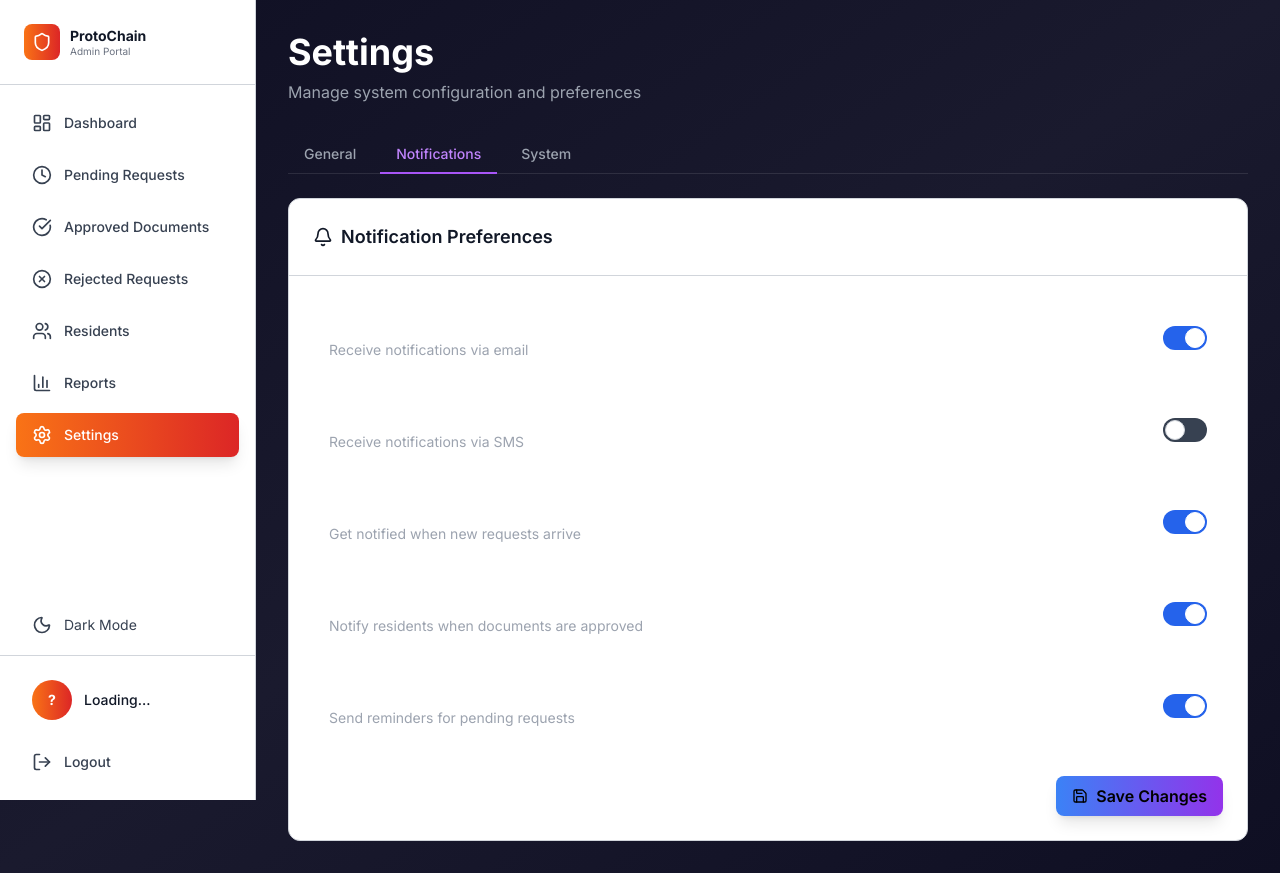
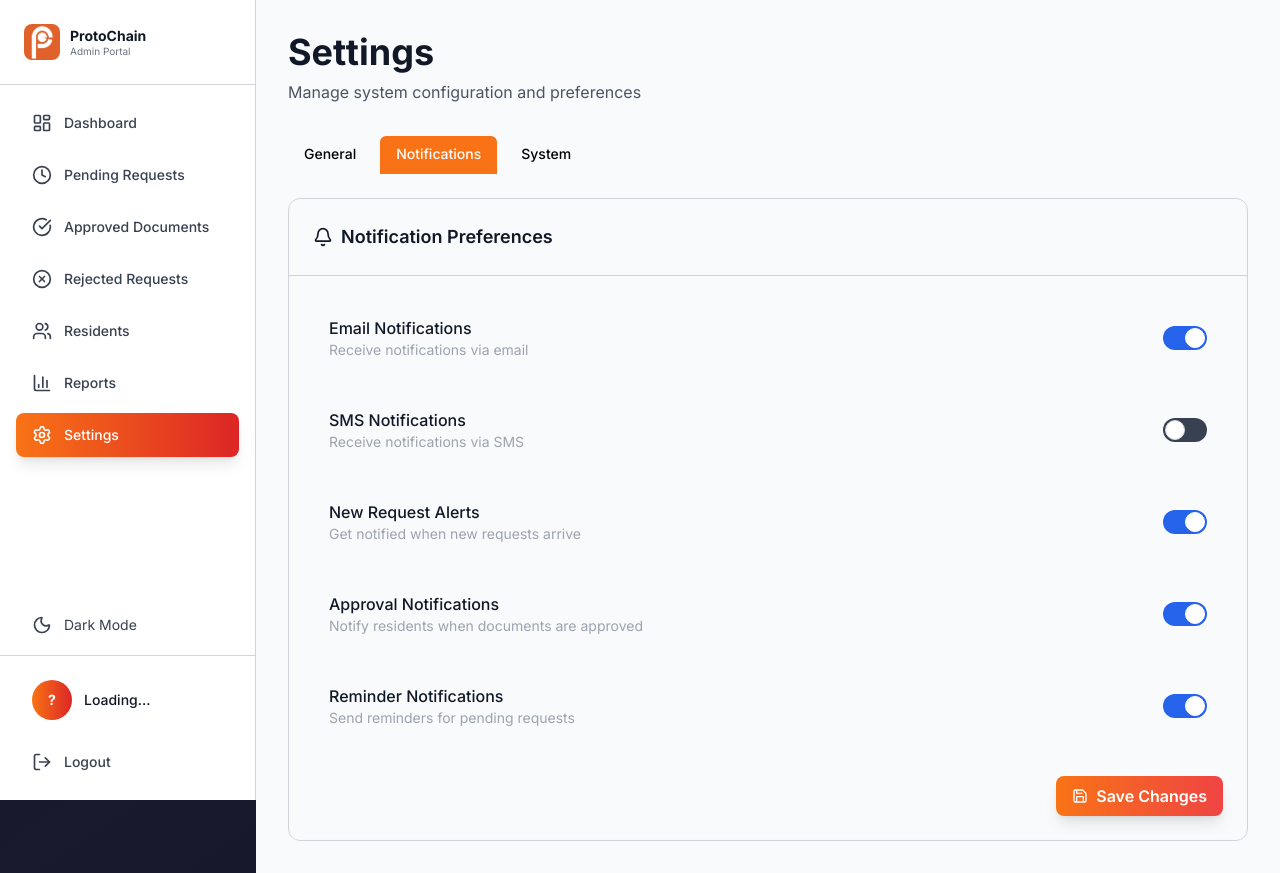
Before and after one commit to KimmelDevs/protochain, a Next.js app: page /settings in a window 1280 px wide. Both pictures are taken after a click on the button "Notifications". Built offline with nearby package versions, Linux system fonts and the light colour scheme; no server answers; the database is empty.

Commit message:
Added Logo and added light mode in Settings

```diff
--- a/src/app/(admin)/settings/page.tsx
+++ b/src/app/(admin)/settings/page.tsx
@@ -197,14 +197,7 @@ export default function SettingsPage() {
     showSuccess('System settings updated successfully!');
   };
 
-  // ── Toggle helper ───────────────────────────────────────────────────────────
-  const Toggle = ({
-    checked,
-    onChange,
-  }: {
-    checked: boolean;
-    onChange: (checked: boolean) => void;
-  }) => (
+  const Toggle = ({ checked, onChange }: { checked: boolean; onChange: (checked: boolean) => void }) => (
     <label className="relative inline-flex items-center cursor-pointer">
       <input
         type="checkbox"
@@ -212,7 +205,7 @@ export default function SettingsPage() {
         onChange={e => onChange(e.target.checked)}
         className="sr-only peer"
       />
-      <div className="w-11 h-6 bg-gray-700 peer-focus:outline-none rounded-full peer peer-checked:after:translate-x-full peer-checked:after:border-white after:content-[''] after:absolute after:top-[2px] after:left-[2px] after:bg-white after:border-gray-300 after:border after:rounded-full after:h-5 after:w-5 after:transition-all peer-checked:bg-blue-600" />
+      <div className="w-11 h-6 bg-gray-700 dark:bg-gray-400 peer-focus:outline-none rounded-full peer peer-checked:after:translate-x-full peer-checked:after:border-white after:content-[''] after:absolute after:top-[2px] after:left-[2px] after:bg-white after:border-gray-300 after:border after:rounded-full after:h-5 after:w-5 after:transition-all peer-checked:bg-blue-600" />
     </label>
   );
 
@@ -220,14 +213,13 @@ export default function SettingsPage() {
 
   const generalContent = loadingInfo ? (
     <div className="flex items-center justify-center py-20">
-      <Loader2 className="w-8 h-8 animate-spin text-blue-400" />
+      <Loader2 className="w-8 h-8 animate-spin text-blue-400 dark:text-blue-500" />
     </div>
   ) : (
     <div className="space-y-6">
-      {/* Barangay Info Card */}
-      <Card>
+      <Card className="bg-white/5 dark:bg-white/5">
         <CardHeader>
-          <CardTitle className="flex items-center gap-2">
+          <CardTitle className="flex items-center gap-2 text-gray-900 dark:text-white">
             <Building2 className="w-5 h-5" />
             Barangay Information
           </CardTitle>
@@ -273,21 +265,28 @@ export default function SettingsPage() {
             rows={3}
           />
           <div className="flex justify-end">
-            <Button onClick={handleSaveBarangayInfo} disabled={savingInfo} className="gap-2">
+            <Button
+              onClick={handleSaveBarangayInfo}
+              disabled={savingInfo}
+              className="gap-2 text-white bg-gradient-to-r from-orange-500 to-red-500 hover:from-red-500 hover:to-orange-500 disabled:opacity-50"
+            >
               {savingInfo ? (
-                <><Loader2 className="w-4 h-4 animate-spin" />Saving...</>
+                <>
+                  <Loader2 className="w-4 h-4 animate-spin" />Saving...
+                </>
               ) : (
-                <><Save className="w-4 h-4" />Save Changes</>
+                <>
+                  <Save className="w-4 h-4" />Save Changes
+                </>
               )}
             </Button>
           </div>
         </CardContent>
       </Card>
 
-      {/* Logo Upload Card */}
-      <Card>
+      <Card className="bg-white/5 dark:bg-white/5">
         <CardHeader>
-          <CardTitle>Barangay Logo</CardTitle>
+          <CardTitle className="text-gray-900 dark:text-white">Barangay Logo</CardTitle>
         </CardHeader>
         <CardContent>
           <input
@@ -298,7 +297,7 @@ export default function SettingsPage() {
             onChange={handleLogoUpload}
           />
           <div className="flex items-center gap-6">
-            <div className="w-32 h-32 bg-white/5 rounded-lg flex items-center justify-center border-2 border-dashed border-white/20 overflow-hidden shrink-0">
+            <div className="w-32 h-32 bg-white/5 dark:bg-white/10 rounded-lg flex items-center justify-center border-2 border-dashed border-white/20 dark:border-white/10 overflow-hidden shrink-0">
               {barangayInfo.logo_url ? (
                 <img
                   src={barangayInfo.logo_url}
@@ -306,12 +305,12 @@ export default function SettingsPage() {
                   className="w-full h-full object-cover"
                 />
               ) : (
-                <Building2 className="w-16 h-16 text-gray-400" />
+                <Building2 className="w-16 h-16 text-gray-400 dark:text-gray-500" />
               )}
             </div>
             <div>
-              <p className="text-sm text-gray-400 mb-1">Upload your barangay logo</p>
-              <p className="text-xs text-gray-500 mb-3">PNG or JPG — stored in documents bucket</p>
+              <p className="text-sm text-gray-400 dark:text-gray-400 mb-1">Upload your barangay logo</p>
+              <p className="text-xs text-gray-500 dark:text-gray-500 mb-3">PNG or JPG — stored in documents bucket</p>
               <Button
                 variant="outline"
                 className="gap-2"
@@ -332,9 +331,9 @@ export default function SettingsPage() {
   );
 
   const notificationsContent = (
-    <Card>
+    <Card className="bg-white/5 dark:bg-white/5">
       <CardHeader>
-        <CardTitle className="flex items-center gap-2">
+        <CardTitle className="flex items-center gap-2 text-gray-900 dark:text-white">
           <Bell className="w-5 h-5" />
           Notification Preferences
         </CardTitle>
@@ -347,10 +346,10 @@ export default function SettingsPage() {
           { key: 'approvalNotifications', label: 'Approval Notifications', desc: 'Notify residents when documents are approved' },
           { key: 'reminderNotifications', label: 'Reminder Notifications', desc: 'Send reminders for pending requests' },
         ].map(({ key, label, desc }) => (
-          <div key={key} className="flex items-center justify-between p-4 bg-white/5 rounded-lg">
+          <div key={key} className="flex items-center justify-between p-4 bg-white/5 dark:bg-white/10 rounded-lg">
             <div>
-              <p className="text-white font-medium">{label}</p>
-              <p className="text-sm text-gray-400">{desc}</p>
+              <p className="text-gray-900 dark:text-white font-medium">{label}</p>
+              <p className="text-sm text-gray-400 dark:text-gray-400">{desc}</p>
             </div>
             <Toggle
               checked={notificationSettings[key as keyof typeof notificationSettings] as boolean}
@@ -359,7 +358,10 @@ export default function SettingsPage() {
           </div>
         ))}
         <div className="flex justify-end pt-4">
-          <Button onClick={handleSaveNotifications} className="gap-2">
+          <Button
+            onClick={handleSaveNotifications}
+            className="gap-2 text-white bg-gradient-to-r from-orange-500 to-red-500 hover:from-red-500 hover:to-orange-500"
+          >
             <Save className="w-4 h-4" />Save Changes
           </Button>
         </div>
@@ -369,9 +371,9 @@ export default function SettingsPage() {
 
   const systemContent = (
     <div className="space-y-6">
-      <Card>
+      <Card className="bg-white/5 dark:bg-white/5">
         <CardHeader>
-          <CardTitle className="flex items-center gap-2">
+          <CardTitle className="flex items-center gap-2 text-gray-900 dark:text-white">
             <SettingsIcon className="w-5 h-5" />
             System Configuration
           </CardTitle>
@@ -396,10 +398,10 @@ export default function SettingsPage() {
             value={systemSettings.allowedFileTypes}
             onChange={e => setSystemSettings({ ...systemSettings, allowedFileTypes: e.target.value })}
           />
-          <div className="flex items-center justify-between p-4 bg-white/5 rounded-lg">
+          <div className="flex items-center justify-between p-4 bg-white/5 dark:bg-white/10 rounded-lg">
             <div>
-              <p className="text-white font-medium">Require Email Verification</p>
-              <p className="text-sm text-gray-400">Users must verify email before making requests</p>
+              <p className="text-gray-900 dark:text-white font-medium">Require Email Verification</p>
+              <p className="text-sm text-gray-400 dark:text-gray-400">Users must verify email before making requests</p>
             </div>
             <Toggle
               checked={systemSettings.requireVerification}
@@ -407,36 +409,57 @@ export default function SettingsPage() {
             />
           </div>
           <div className="flex justify-end">
-            <Button onClick={handleSaveSystem} className="gap-2">
-              <Save className="w-4 h-4" />Save Changes
+            <Button
+              onClick={handleSaveBarangayInfo}
+              disabled={savingInfo}
+              className="gap-2 text-white bg-gradient-to-r from-orange-500 to-red-500 hover:from-red-500 hover:to-orange-500 disabled:opacity-50"
+            >
+              {savingInfo ? (
+                <>
+                  <Loader2 className="w-4 h-4 animate-spin" />Saving...
+                </>
+              ) : (
+                <>
+                  <Save className="w-4 h-4" />Save Changes
+                </>
+              )}
             </Button>
           </div>
         </CardContent>
       </Card>
 
-      <Card>
+      <Card className="bg-white/5 dark:bg-white/5">
         <CardHeader>
-          <CardTitle className="flex items-center gap-2">
+          <CardTitle className="flex items-center gap-2 text-gray-900 dark:text-white">
             <Shield className="w-5 h-5" />
             Security Settings
           </CardTitle>
         </CardHeader>
         <CardContent className="space-y-4">
-          <Alert variant="warning" title="Blockchain Configuration">
+          {/* Alert visible in both light and dark mode */}
+          <Alert
+            variant="warning"
+            className="bg-orange-100 text-orange-900 dark:bg-orange-600 dark:text-white"
+          >
             Blockchain settings should only be modified by system administrators.
             Contact your IT department for assistance.
           </Alert>
+
           <div className="grid grid-cols-1 md:grid-cols-2 gap-4">
             <div>
-              <p className="text-sm text-gray-400 mb-2">Blockchain Network</p>
-              <p className="text-white font-medium">Ethereum Sepolia Testnet</p>
+              <p className="text-sm text-gray-700 dark:text-gray-400 mb-2">Blockchain Network</p>
+              <p className="text-gray-900 dark:text-white font-medium">Ethereum Sepolia Testnet</p>
             </div>
             <div>
-              <p className="text-sm text-gray-400 mb-2">Smart Contract</p>
-              <p className="text-white font-mono text-xs">0x1234...5678</p>
+              <p className="text-sm text-gray-700 dark:text-gray-400 mb-2">Smart Contract</p>
+              <p className="text-gray-900 dark:text-white font-mono text-xs">0x1234...5678</p>
             </div>
           </div>
-          <Button variant="outline" className="gap-2">
+
+          <Button
+            variant="outline"
+            className="gap-2 text-black dark:text-white border-gray-400 dark:border-gray-600 hover:bg-orange-100 dark:hover:bg-orange-700"
+          >
             <Key className="w-4 h-4" />
             Manage API Keys
           </Button>
@@ -452,49 +475,31 @@ export default function SettingsPage() {
   ];
 
   return (
-    <div className="min-h-screen p-4 lg:p-8">
+    <div className="min-h-screen bg-gray-50 dark:bg-[#0f0f23] p-4 lg:p-8 transition-colors">
       <div className="max-w-5xl mx-auto">
 
-        {/* Header */}
-        <motion.div
-          initial={{ opacity: 0, y: 20 }}
-          animate={{ opacity: 1, y: 0 }}
-          className="mb-8"
-        >
-          <h1 className="text-3xl md:text-4xl font-bold text-white mb-2">Settings</h1>
-          <p className="text-gray-400">Manage system configuration and preferences</p>
+        <motion.div initial={{ opacity: 0, y: 20 }} animate={{ opacity: 1, y: 0 }} className="mb-8">
+          <h1 className="text-3xl md:text-4xl font-bold text-gray-900 dark:text-white mb-2">Settings</h1>
+          <p className="text-gray-600 dark:text-gray-400">Manage system configuration and preferences</p>
         </motion.div>
 
         {/* Alerts */}
         {successMessage && (
-          <motion.div
-            initial={{ opacity: 0, y: -10 }}
-            animate={{ opacity: 1, y: 0 }}
-            className="mb-6"
-          >
+          <motion.div initial={{ opacity: 0, y: -10 }} animate={{ opacity: 1, y: 0 }} className="mb-6">
             <Alert variant="success" onClose={() => setSuccessMessage('')}>
               {successMessage}
             </Alert>
           </motion.div>
         )}
         {errorMessage && (
-          <motion.div
-            initial={{ opacity: 0, y: -10 }}
-            animate={{ opacity: 1, y: 0 }}
-            className="mb-6"
-          >
+          <motion.div initial={{ opacity: 0, y: -10 }} animate={{ opacity: 1, y: 0 }} className="mb-6">
             <Alert variant="error" onClose={() => setErrorMessage('')}>
               {errorMessage}
             </Alert>
           </motion.div>
         )}
 
-        {/* Tabs */}
-        <motion.div
-          initial={{ opacity: 0, y: 20 }}
-          animate={{ opacity: 1, y: 0 }}
-          transition={{ delay: 0.1 }}
-        >
+        <motion.div initial={{ opacity: 0, y: 20 }} animate={{ opacity: 1, y: 0 }} transition={{ delay: 0.1 }}>
           <Tabs tabs={tabs} defaultValue="general" />
         </motion.div>
 
--- a/src/app/components/layout/AdminSidebar.tsx
+++ b/src/app/components/layout/AdminSidebar.tsx
@@ -17,6 +17,7 @@ import {
   Moon,
   Sun
 } from 'lucide-react';
+import Image from "next/image";
 
 const menuItems = [
   { label: 'Dashboard', href: '/admindashboard', icon: LayoutDashboard },
@@ -102,8 +103,14 @@ export default function AdminSidebar() {
       {/* Logo */}
       <div className="p-6 border-b border-gray-300 dark:border-white/10 flex-shrink-0">
         <Link href="/" className="flex items-center gap-2.5">
-          <div className="w-9 h-9 rounded-lg bg-gradient-to-r from-orange-500 to-red-600 flex items-center justify-center">
-            <Shield className="w-5 h-5 text-white" />
+          <div className="w-9 h-9 rounded-lg overflow-hidden flex items-center justify-center">
+            <Image
+              src="/protochain_logo2.jpg"
+              alt="ProtoChain Logo"
+              width={36}
+              height={36}
+              priority
+            />
           </div>
 
           <div className="flex flex-col">
--- a/src/app/components/ui/Tabs.tsx
+++ b/src/app/components/ui/Tabs.tsx
@@ -26,11 +26,11 @@ export default function Tabs({ tabs, defaultValue }: TabsProps) {
             onClick={() => setActiveTab(tab.value)}
             className={`
               px-4 py-2 font-medium text-sm transition-all duration-200
-              border-b-2 -mb-px
+              border-b-2 -mb-px rounded-t-md
               ${
                 activeTab === tab.value
-                  ? 'text-purple-400 border-purple-500'
-                  : 'text-gray-400 border-transparent hover:text-white hover:border-white/20'
+                  ? 'bg-orange-500 text-white border-orange-500 dark:bg-orange-600 dark:border-orange-600'
+                  : 'bg-transparent text-black dark:text-white border-transparent hover:bg-orange-100 dark:hover:bg-orange-700 hover:text-black dark:hover:text-white'
               }
             `}
           >
```
